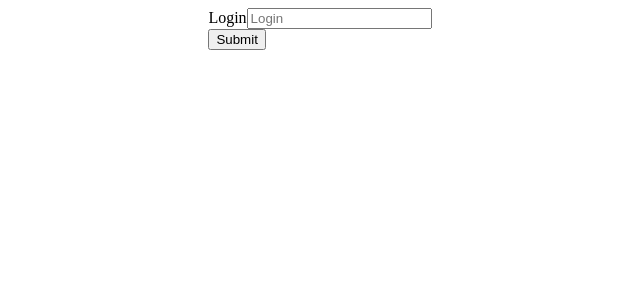
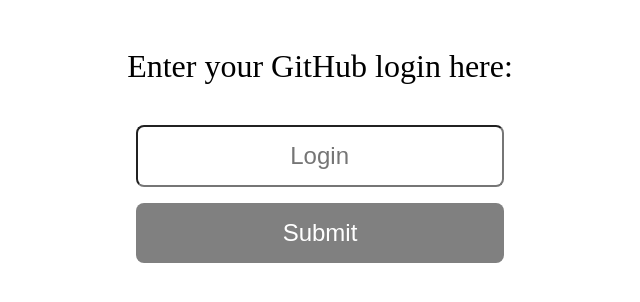
Before and after one commit to tezyakov/time-on-github, a React (Create React App) app: page / in a window 1280 px wide. Shown: the top 302 px of the page, without its empty margins (320-960 px from the left). Built offline with nearby package versions, Linux system fonts and the light colour scheme.

Commit message:
not ended validation

```diff
--- a/src/App.js
+++ b/src/App.js
@@ -9,6 +9,8 @@
 const App = () => {
   const [regDate, setRegDate] = React.useState(0);
   const [dateDiff, setDateDiff] = React.useState(null);
+  const [name, setName] = React.useState(null);
+  const [error, setError] = React.useState(null);
 
   React.useEffect(() => {
     if (regDate) {
@@ -21,40 +23,53 @@
   }, [regDate]);
 
   const getRegDate = async login => {
+    try {
       const data = await axios.get(`https://api.github.com/users/${login}`);
       const date = data.data.created_at;
       setRegDate(date);
+    } catch (e) {
+        if (e.response.status == 404) {
+          setError('Oops, looks like this account does not exist')
+        } else if (e.response.status != 404) {
+          setError('Unknown error')
+        }
+    }
   };
 
   const onSubmit = async values => {
+    setName(values.login);
     await getRegDate(values.login);
   };
 
+  const required = value => (value ? undefined : 'Required');
+
   return (
     <div className={styles.container}>
-      <div className={styles.result}>{dateDiff || ''}</div>
+      <div className={styles.title}>Enter your GitHub login here:</div>
       <Form
-        className={styles.form}
         onSubmit={onSubmit}
-        render={({ handleSubmit }) => (
+        render={({ handleSubmit, meta }) => (
         <form onSubmit={handleSubmit}>
           <div>
-            <label>Login</label>
             <Field
+              className={styles.field}
               name="login"
               component="input"
               type="text"
               placeholder="Login"
+              validate={required}
             />
           </div>
           <div>
-            <button type="submit">
+            <button className={styles.button}>
               Submit
             </button>
           </div>
         </form>
         )}
       />
+      <div className={styles.error}>{error ? `${error}` : ''}</div>
+      <div className={styles.result}>{dateDiff ? `${name} is ${dateDiff} on GitHub` : ''}</div>
     </div>
   );
 };
--- a/src/styles.module.css
+++ b/src/styles.module.css
@@ -1,16 +1,47 @@
 .container {
+    height: 100%;
+    width: 100%;
+    flex-direction: column;
     display: flex;
-    flex-direction: column;
-    justify-content: center;
     align-items: center;
+    justify-content: flex-start;
 }
 
-.form {
-    flex: 1;
-    margin: auto;
+.field {
+    width: 300px;
+    padding: 15px 32px;
+    text-align: center;
+    text-decoration: none;
+    font-size: 24px;
+    border-radius: 8px;
+}
+
+.button {
+    margin-top: 16px;
+    background-color: gray;
+    border: none;
+    color: white;
+    padding: 16px 147px;
+    text-align: center;
+    text-decoration: none;
+    display: inline-block;
+    font-size: 24px;
+    border-radius: 8px;
+}
+
+.title {
+    font-size: 32px;
+    padding-top: 40px;
+    margin-bottom: 40px;
 }
 
 .result {
-    flex: 1;
-    margin: auto;
+    margin-top: 40px;
+    font-size: 32px;
 }
+
+.error {
+    margin-top: 40px;
+    font-size: 32px;
+    color: red;
+}
```
Lines whose indentation alone changed are shown as unchanged.
